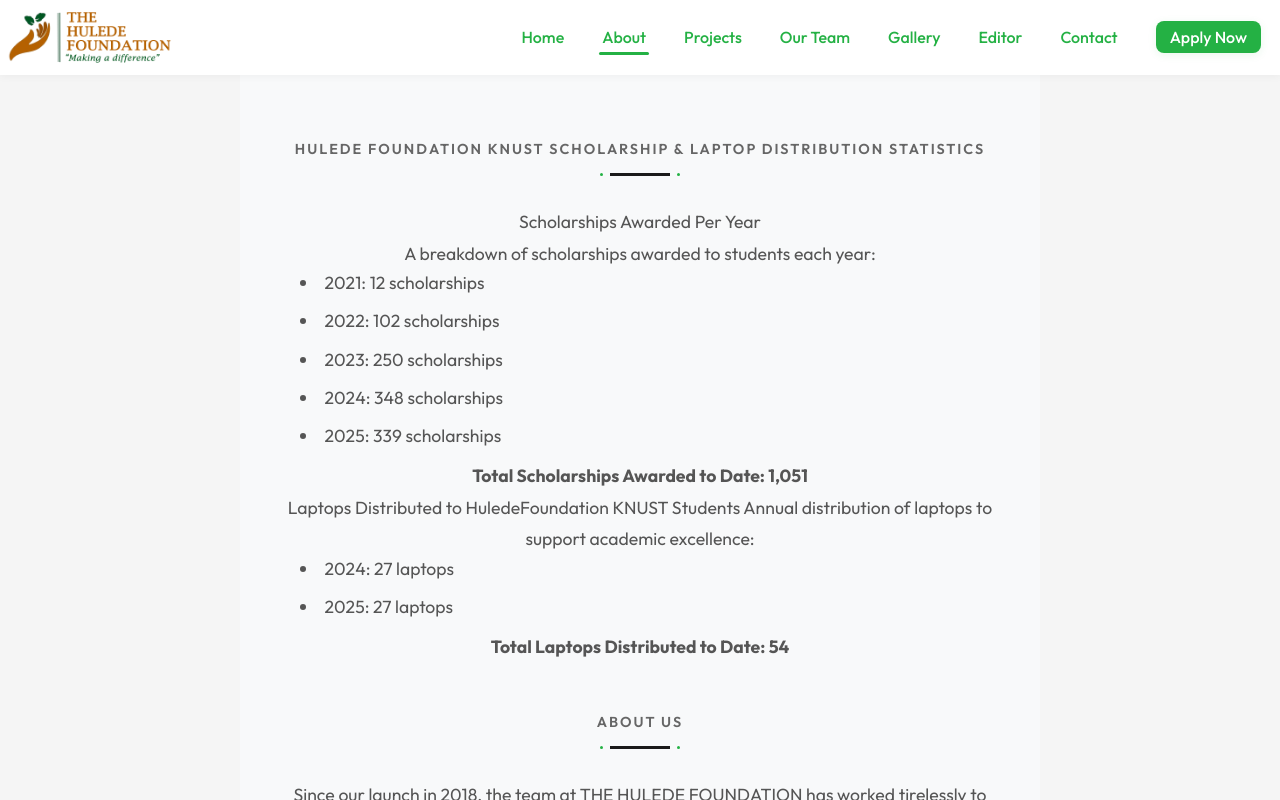
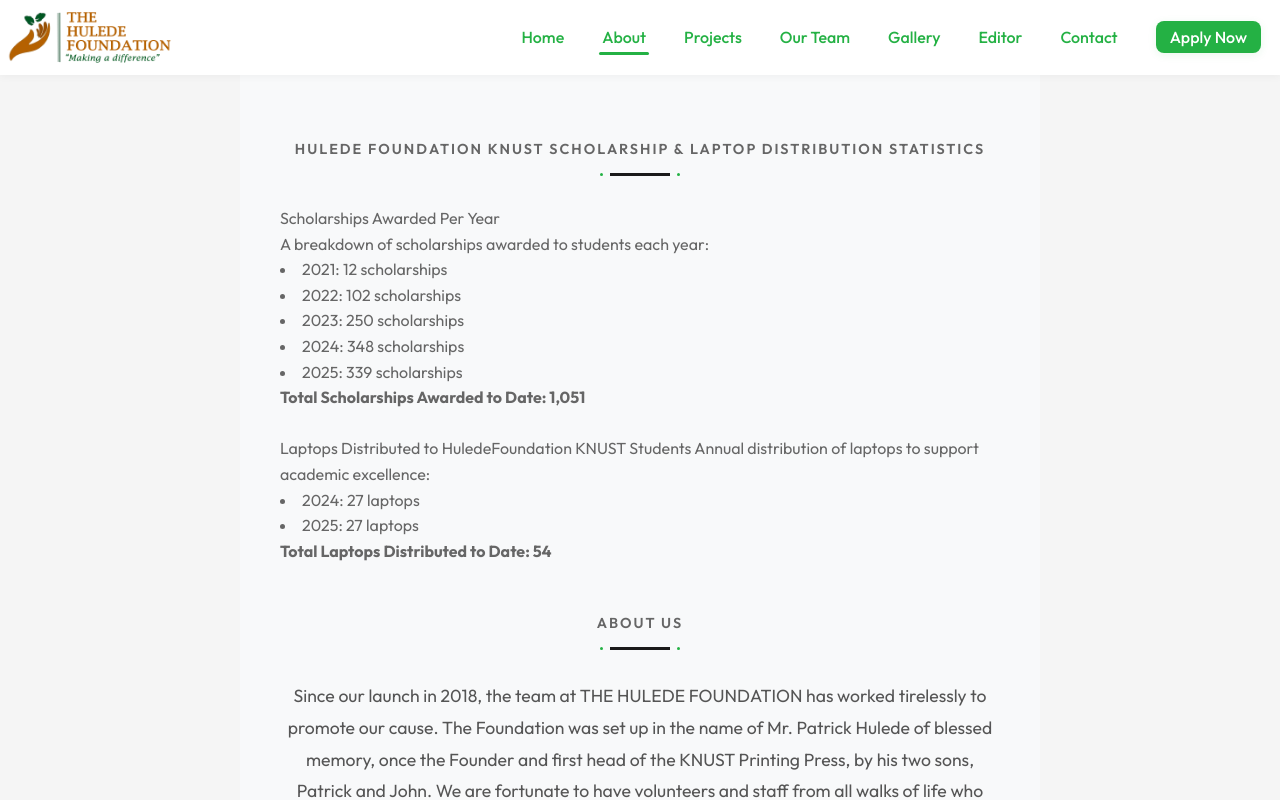
Before and after one commit to Logical883/huledefoundation, a React (Vite) app: page /about in a window 1280 px wide. Built offline with nearby package versions, Linux system fonts and the light colour scheme.

Commit message:
Update on Scholarship statistics

```diff
--- a/src/Pages/about.jsx
+++ b/src/Pages/about.jsx
@@ -8,7 +8,7 @@ const Home = () => {
           HULEDE FOUNDATION KNUST SCHOLARSHIP & LAPTOP DISTRIBUTION STATISTICS
         </h2>
         <div className="section-divider"></div>
-        <p className="section-subtitles">
+        <p className="section-subtitle">
           Scholarships Awarded Per Year
           <br /> A breakdown of scholarships awarded to students each year:{" "}
           <br />
@@ -18,6 +18,7 @@ const Home = () => {
           <li>2024: 348 scholarships</li>
           <li>2025: 339 scholarships</li>
           <strong>Total Scholarships Awarded to Date: 1,051</strong>
+          <br />
           <br />
           Laptops Distributed to HuledeFoundation KNUST Students Annual
           distribution of laptops to support academic excellence:
```
